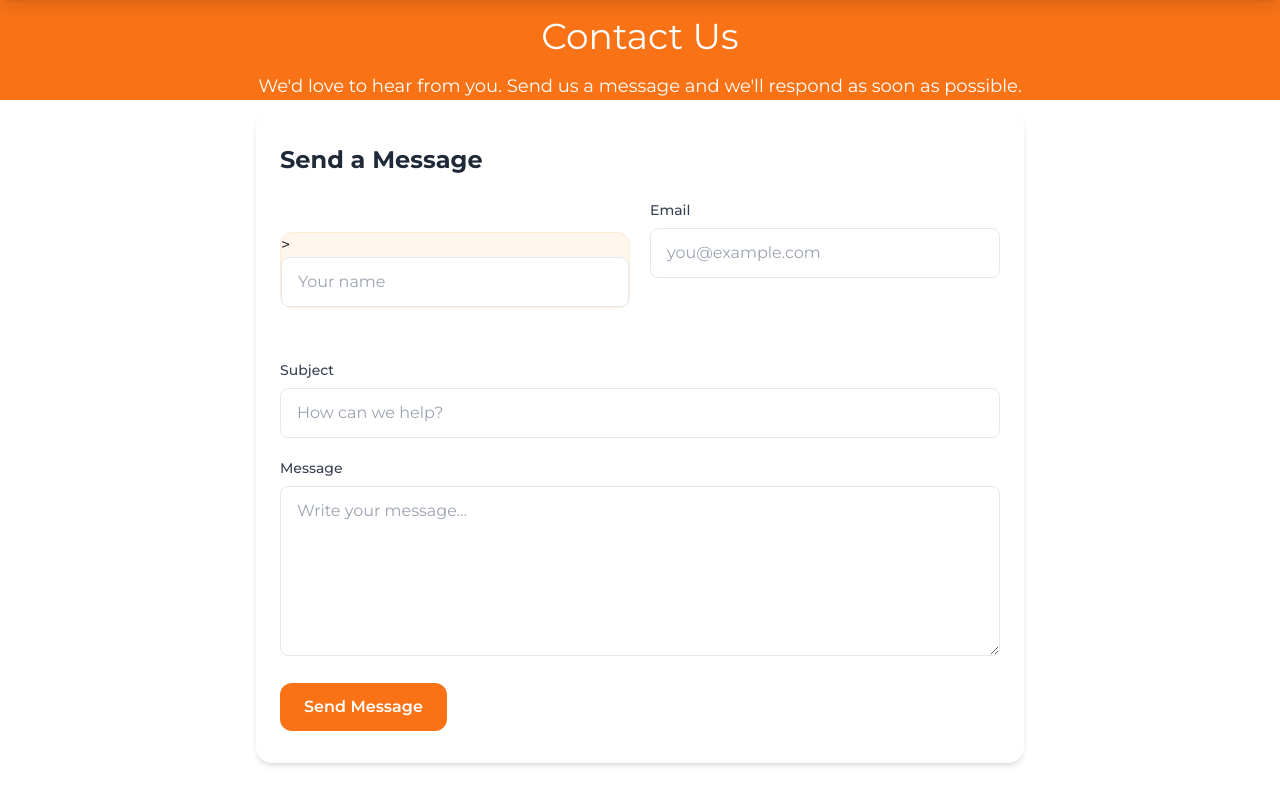
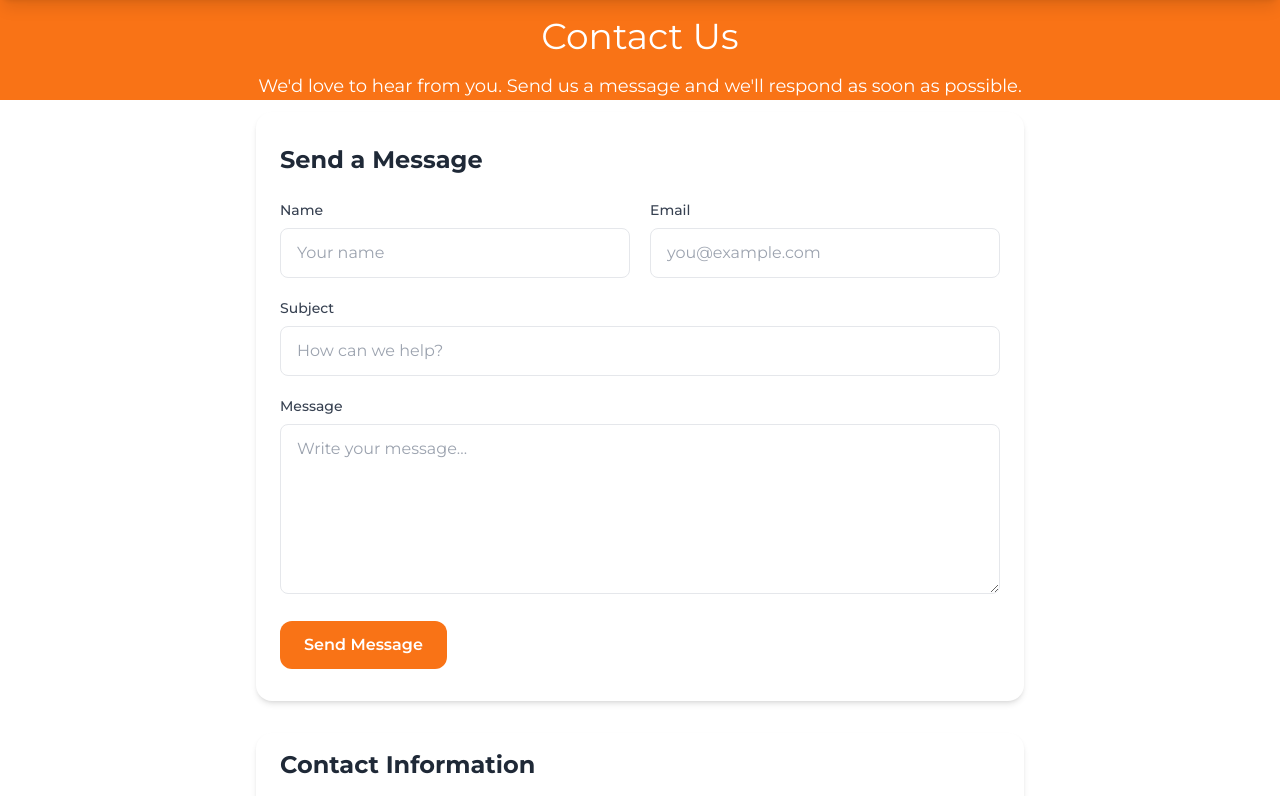
Before and after one commit to nazmulh24/EventX-Event_Management_System, a Django app: page /contact/ in a window 1280 px wide. Shown: the part 97-893 px from the top of the page. Run offline with Django 5.2, Linux system fonts and the light colour scheme; some libraries are stand-ins or nearby versions.

Commit message:
Fix contact

```diff
--- a/core/templates/contact.html
+++ b/core/templates/contact.html
@@ -37,9 +37,9 @@
             <form method="post" action="#" class="space-y-5">
               {% csrf_token %}
               <div class="grid grid-cols-1 md:grid-cols-2 gap-5">
-                <div
-                  class="mt-8 mb-8 md:mb-10 p-5 bg-orange-50 rounded-xl border border-orange-100"
-                >
+                <div>
+                  <label class="block text-sm font-medium text-gray-700 mb-2"
+                    >Name</label
                   >
                   <input
                     type="text"
```
